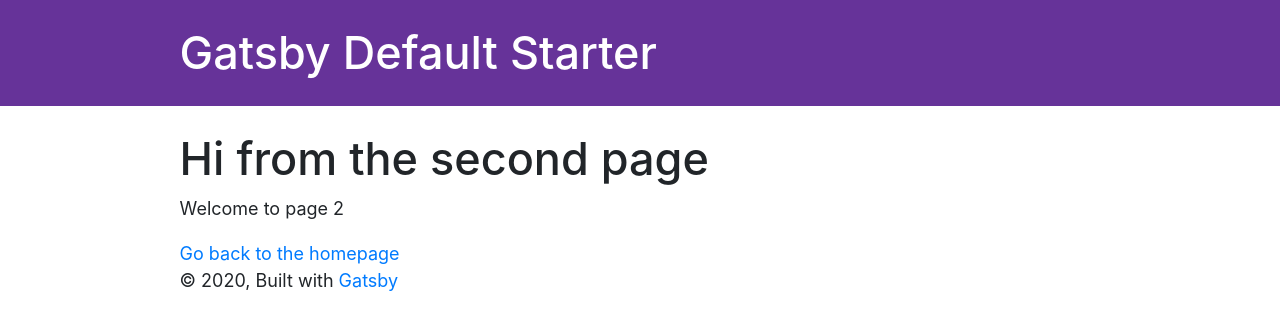
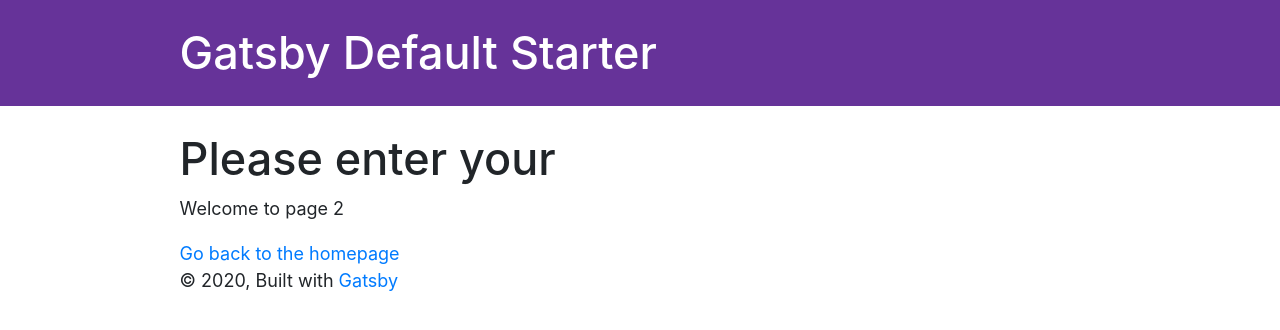
Before and after one commit to domoench/climate-commitments, a Gatsby site: page /elected-reps in a window 1280 px wide. Built offline with nearby package versions, Linux system fonts and the light colour scheme; Gatsby itself is replaced by a stand-in of ours.

```diff
--- a/src/pages/elected-reps.js
+++ b/src/pages/elected-reps.js
@@ -7,7 +7,7 @@ import SEO from "../components/seo"
 const SecondPage = () => (
   <Layout>
     <SEO title="Page two" />
-    <h1>Hi from the second page</h1>
+    <h1>Please enter your </h1>
     <p>Welcome to page 2</p>
     <Link to="/">Go back to the homepage</Link>
   </Layout>
```
